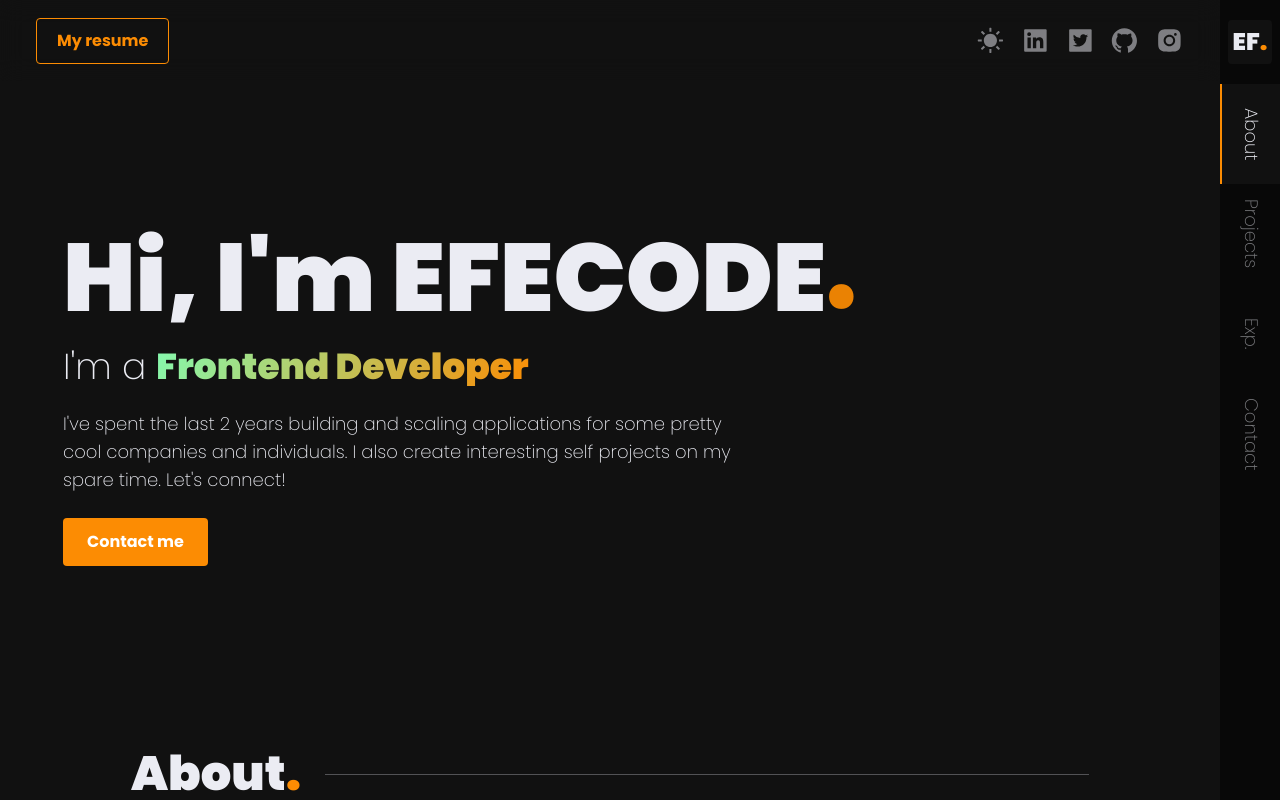
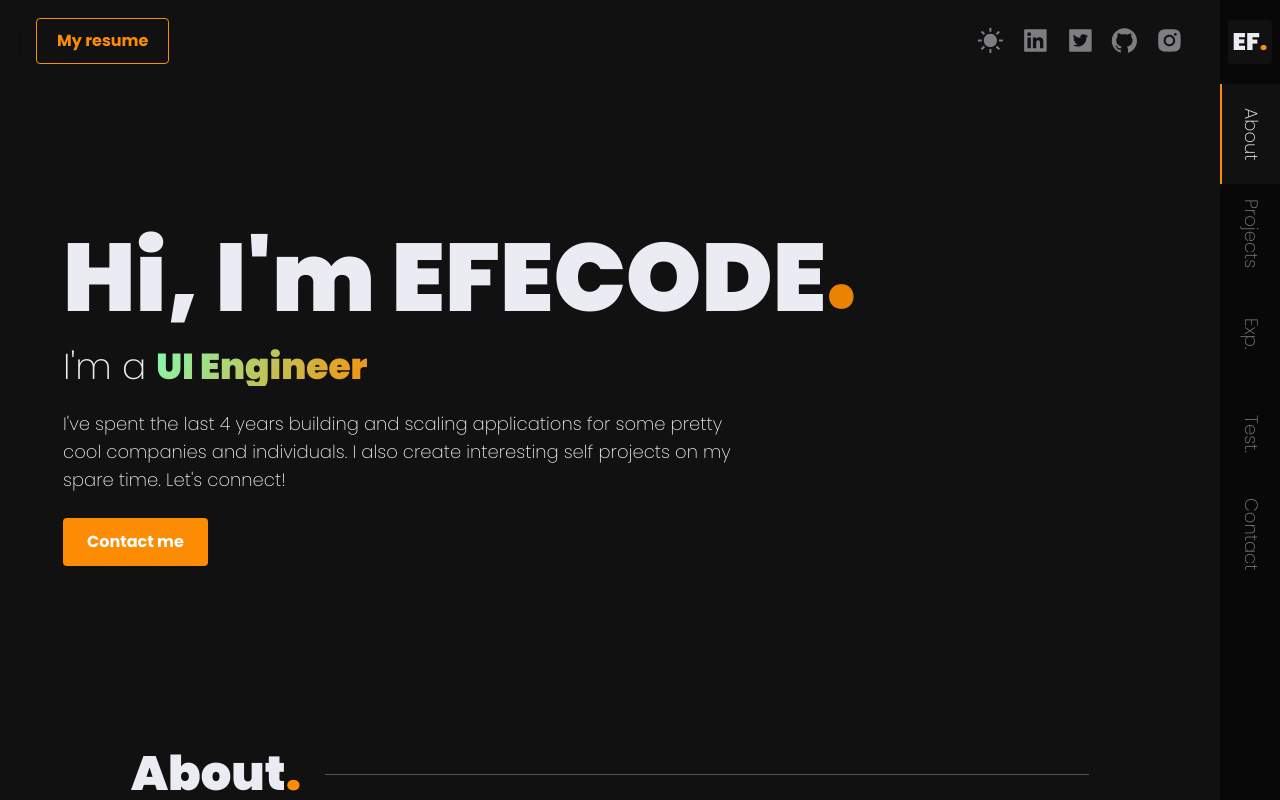
Before and after one commit to efeaizesogie/efe-portfolio, a Next.js app: page / in a window 1280 px wide. Built offline with nearby package versions, Linux system fonts and the light colour scheme.

Commit message:
feat: update dependencies and add testimonials section with typewriter effect

```diff
--- a/app/page.tsx
+++ b/app/page.tsx
@@ -6,6 +6,7 @@ import {Header} from "@/components/Header";
 import {Contact} from "@/components/Contact";
 import {Projects} from "@/components/projects/Projects";
 import { Experience } from "@/components/exp/Experience";
+import { Testimonials } from "@/components/Testimonials";
 
 export default function Home() {
   return (
@@ -16,6 +17,7 @@ export default function Home() {
           <About/>
           <Projects/>
           <Experience/>
+          <Testimonials/>
           <Contact/>
         <div
             style={{
--- a/components/Hero.tsx
+++ b/components/Hero.tsx
@@ -1,7 +1,8 @@
-"use client"
+"use client";
 
 import { motion } from "framer-motion";
 import { Reveal } from "@/components/utils/Reveal";
+import { Typewriter } from "@/components/utils/Typewriter";
 
 export const Hero = () => {
   return (
@@ -32,24 +33,28 @@ export const Hero = () => {
           </Reveal>
           <Reveal>
             <h2 className="subTitle">
-                            I&apos;m a <span className={"highlight"}>Frontend Developer</span>
+              I&apos;m a <Typewriter />
             </h2>
           </Reveal>
           <Reveal>
             <p className="aboutCopy">
-                            I&apos;ve spent the last 2 years building and scaling applications for
-                            some pretty cool companies and individuals. I also create interesting self projects on my spare time.
-                            Let&apos;s connect!
+              I&apos;ve spent the last 4 years building and scaling applications
+              for some pretty cool companies and individuals. I also create
+              interesting self projects on my spare time. Let&apos;s connect!
             </p>
           </Reveal>
           <Reveal>
-                        <button onClick={() => document.getElementById("contact")?.scrollIntoView()} className="outline-0 border-0 cursor-pointer py-3 px-6 bg-brand text-white text-base font-semibold rounded-sm relative z-20 overflow-hidden
-                        transition-all duration-150 hover:bg-opacity-90 hover:scale-95">
+            <button
+              onClick={() =>
+                document.getElementById("contact")?.scrollIntoView()
+              }
+              className="outline-0 border-0 cursor-pointer py-3 px-6 bg-brand text-white text-base font-semibold rounded-sm relative z-20 overflow-hidden
+                        transition-all duration-150 hover:bg-opacity-90 hover:scale-95"
+            >
               Contact me
             </button>
           </Reveal>
         </div>
-
       </div>
     </section>
   );
--- /dev/null
+++ b/components/Testimonials.tsx
@@ -0,0 +1,68 @@
+"use client"
+
+import { SectionHeader } from "@/components/utils/SectionHeader";
+import { Reveal } from "@/components/utils/Reveal";
+import { AiFillStar } from "react-icons/ai";
+
+const testimonials = [
+    {
+        name: "Edoki Chukwuyem",
+        handle: "@chuksdev",
+        review: "Working with Efeosa was a smart decision. He clearly understood our project goals and delivered a seamless website that met all our expectations. He's very reliable and knows his craft well.",
+    },
+    {
+        name: "Kelechi Eronini",
+        handle: "@k_eronini",
+        review: "As a teammate, Efeosa is reliable, sharp, and always ready to dive into challenges. He consistently delivers quality work, communicates clearly, and elevates any project he's on. A real asset to the team!",
+    },
+    {
+        name: "Gifted Phreetech",
+        handle: "@gifted",
+        review: "Working with Efeosa as a fellow intern was inspiring. He was always quick to solve problems, share knowledge, and push for clean, efficient code. His focus and energy made every team task smoother and more fun.",
+    },
+    {
+        name: "Mr Henry",
+        handle: "@honatrix",
+        review: "It was a great experience working with Efeosa. He delivered a clean, user-friendly website that our customers find easy to navigate. He brings both technical skills and creative ideas to the table.",
+    },
+    {
+        name: "Godstime Nwabue",
+        handle: "@nwabuegodstime",
+        review: "Efeosa is a very skilled web developer. He handled our site professionally, and since the launch, we've seen a clear improvement in performance and user experience. He's definitely someone I recommend.",
+    },
+];
+
+const Stars = () => (
+    <div className="flex gap-1 text-brand mb-3">
+        {Array.from({ length: 5 }).map((_, i) => (
+            <AiFillStar key={i} size="1.1rem" />
+        ))}
+    </div>
+);
+
+export const Testimonials = () => {
+    return (
+        <section className="section-wrapper" id="testimonials">
+            <SectionHeader title="Testimonials" dir="l" />
+            <div className="columns-1 md:columns-2 gap-6">
+                {testimonials.map((t) => (
+                    <Reveal key={t.handle} width="100%">
+                        <div className="break-inside-avoid bg-background-light rounded-xl p-6 mb-6">
+                            <Stars />
+                            <p className="font-extralight text-base leading-relaxed mb-5">{t.review}</p>
+                            <div className="flex items-center gap-3">
+                                <div className="w-10 h-10 rounded-full bg-brand flex items-center justify-center font-bold text-background shrink-0">
+                                    {t.name.charAt(0)}
+                                </div>
+                                <div>
+                                    <p className="font-semibold text-sm">{t.name}</p>
+                                    <p className="text-xs opacity-50">{t.handle}</p>
+                                </div>
+                            </div>
+                        </div>
+                    </Reveal>
+                ))}
+            </div>
+        </section>
+    );
+};
--- a/components/nav/Sidebar.tsx
+++ b/components/nav/Sidebar.tsx
@@ -1,4 +1,4 @@
-"use client"
+"use client";
 
 import { useEffect, useState } from "react";
 import { motion } from "framer-motion";
@@ -7,39 +7,44 @@ export const SideBar = () => {
   const [selected, setSelected] = useState("");
 
   useEffect(() => {
-        const sections = document.querySelectorAll(".section-wrapper");
+    const root = document.getElementById("main");
+    if (!root) return;
 
-        const options = {
-            threshold: 0.3,
-        };
+    const sections = root.querySelectorAll(".section-wrapper");
 
-        const callback = (entries: IntersectionObserverEntry[]) => {
+    const observer = new IntersectionObserver(
+      (entries) => {
         entries.forEach((entry) => {
           const target = entry.target as HTMLElement;
           if (entry.isIntersecting && target.id) {
             setSelected(target.id);
           }
         });
-        };
-
-        const observer = new IntersectionObserver(callback, options);
+      },
+      { root, threshold: 0.1 }
+    );
 
     sections.forEach((section) => observer.observe(section));
+
+    return () => observer.disconnect();
   }, []);
 
   return (
-        <div style={{background: "var(--background-dark)"}}>
+    <div style={{ background: "var(--background-dark)" }}>
       <motion.nav
         initial={{ x: 70 }}
         animate={{ x: 0 }}
         transition={{ duration: 0.5 }}
         className="sidebar"
       >
-        <span className="logo" onClick={() => {
-            document.location.hash === "" ?
-                document.getElementById("main")?.scrollIntoView() :
-                document.location.hash = '';
-        }}>
+        <span
+          className="logo"
+          onClick={() => {
+            document.location.hash === ""
+              ? document.getElementById("main")?.scrollIntoView()
+              : (document.location.hash = "");
+          }}
+        >
           EF<span>.</span>
         </span>
         <motion.a
@@ -50,7 +55,7 @@ export const SideBar = () => {
           onClick={() => {
             setSelected("about");
           }}
-                    className={ selected === "about" ? "selected" : ""}
+          className={selected === "about" ? "selected" : ""}
         >
           About
         </motion.a>
@@ -60,7 +65,7 @@ export const SideBar = () => {
           transition={{ duration: 0.5, delay: 0.2 }}
           href="#projects"
           onClick={() => setSelected("projects")}
-                    className={ selected === "projects" ? "selected" : ""}
+          className={selected === "projects" ? "selected" : ""}
         >
           Projects
         </motion.a>
@@ -70,9 +75,19 @@ export const SideBar = () => {
           transition={{ duration: 0.5, delay: 0.3 }}
           href="#experience"
           onClick={() => setSelected("experience")}
-                    className={ selected === "experience" ? "selected" : ""}
+          className={selected === "experience" ? "selected" : ""}
         >
           Exp.
+        </motion.a>
+        <motion.a
+          initial={{ x: 70 }}
+          animate={{ x: 0 }}
+          transition={{ duration: 0.5, delay: 0.3 }}
+          href="#testimonials"
+          onClick={() => setSelected("testimonials")}
+          className={selected === "testimonials" ? "selected" : ""}
+        >
+          Test.
         </motion.a>
         <motion.a
           initial={{ x: 70 }}
@@ -80,7 +95,7 @@ export const SideBar = () => {
           transition={{ duration: 0.5, delay: 0.4 }}
           href="#contact"
           onClick={() => setSelected("contact")}
-                    className={ selected === "contact" ? "selected" : ""}
+          className={selected === "contact" ? "selected" : ""}
         >
           Contact
         </motion.a>
--- /dev/null
+++ b/components/utils/Typewriter.tsx
@@ -0,0 +1,50 @@
+"use client"
+
+import { useEffect, useState } from "react";
+
+const roles = [
+    "Frontend Developer",
+    "UI Engineer",
+    "React Developer",
+    "Next.js Developer",
+    "Web Designer",
+];
+
+export const Typewriter = () => {
+    const [displayed, setDisplayed] = useState("");
+    const [roleIndex, setRoleIndex] = useState(0);
+    const [charIndex, setCharIndex] = useState(0);
+    const [deleting, setDeleting] = useState(false);
+
+    useEffect(() => {
+        const current = roles[roleIndex];
+
+        const timeout = setTimeout(() => {
+            if (!deleting) {
+                setDisplayed(current.slice(0, charIndex + 1));
+                setCharIndex((prev) => prev + 1);
+
+                if (charIndex + 1 === current.length) {
+                    setTimeout(() => setDeleting(true), 1500);
+                }
+            } else {
+                setDisplayed(current.slice(0, charIndex - 1));
+                setCharIndex((prev) => prev - 1);
+
+                if (charIndex - 1 === 0) {
+                    setDeleting(false);
+                    setRoleIndex((prev) => (prev + 1) % roles.length);
+                }
+            }
+        }, deleting ? 40 : 80);
+
+        return () => clearTimeout(timeout);
+    }, [charIndex, deleting, roleIndex]);
+
+    return (
+        <span className="highlight">
+            {displayed}
+            <span className="animate-pulse text-brand">|</span>
+        </span>
+    );
+};
--- a/package.json
+++ b/package.json
@@ -10,7 +10,7 @@
   },
   "dependencies": {
     "framer-motion": "^12.23.22",
-    "next": "15.5.4",
+    "next": "^15.5.19",
     "postcss": "^8.5.6",
     "react": "19.1.0",
     "react-dom": "19.1.0",
@@ -23,7 +23,7 @@
     "@types/react": "^19",
     "@types/react-dom": "^19",
     "eslint": "^9",
-    "eslint-config-next": "15.5.4",
+    "eslint-config-next": "^15.5.19",
     "tailwindcss": "^4.1.13",
     "typescript": "^5"
   }
```
Also changed, not shown: 1 other file (tests, documents, lock files or other folders). Lines whose indentation alone changed are shown as unchanged.
